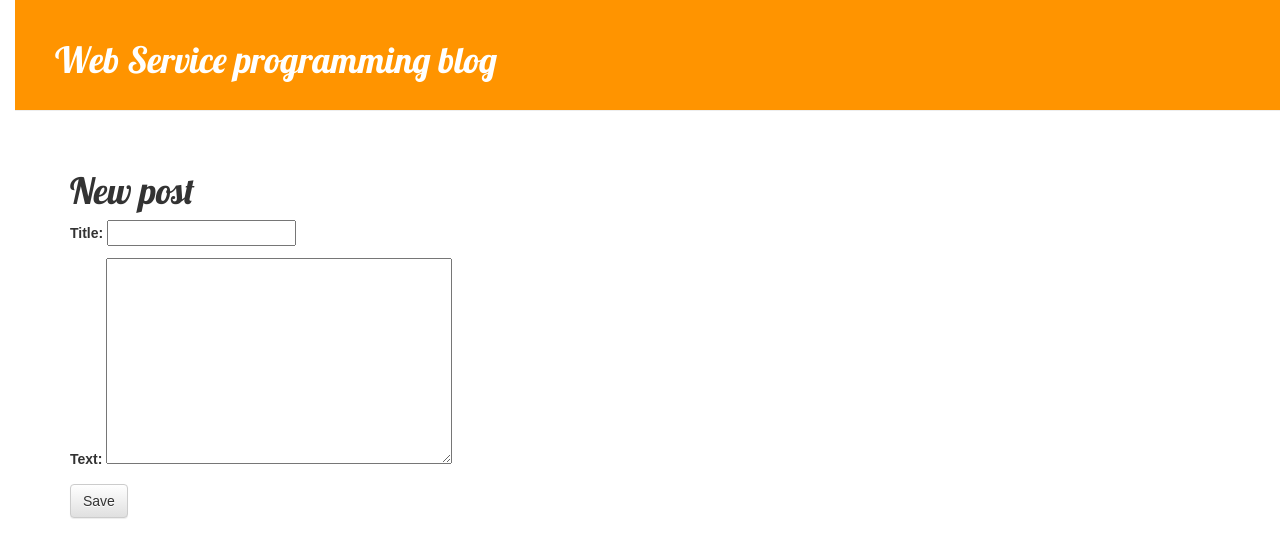
After one commit to Han019/django_blog, a Django app: page /post/new/ in a window 1280 px wide. The commit adds this page. Shown: the top 558 px of the page. Run offline with Django 4.2, Linux system fonts and the light colour scheme; some libraries are stand-ins or nearby versions.

Commit message:
실습과제10

```diff
--- /dev/null
+++ b/blog/forms.py
@@ -0,0 +1,8 @@
+from django import forms
+from .models import Post
+
+class PostForm(forms.ModelForm):
+
+    class Meta:
+        model = Post
+        fields = ('title', 'text',)
--- /dev/null
+++ b/blog/static/css/blog.css
@@ -0,0 +1,52 @@
+body {
+    padding-left: 15px;
+    font-family: Arial, sans-serif;
+    color: #333333;
+    background-color: #ffffff;
+}
+
+.page-header {
+    background-color: #ff9400;
+    margin-top: 0;
+    margin-bottom: 40px;
+    padding: 20px 20px 20px 40px;
+}
+
+.page-header h1,
+.page-header h1 a,
+.page-header h1 a:visited,
+.page-header h1 a:active {
+    color: #ffffff;
+    font-size: 36px;
+    text-decoration: none;
+}
+
+h1,
+h2,
+h3,
+h4 {
+    font-family: 'Lobster', cursive;
+}
+
+.content {
+    margin-left: 40px;
+}
+
+.post {
+    margin-bottom: 70px;
+}
+
+.post h1 a,
+.post h1 a:visited {
+    color: #000000;
+    text-decoration: none;
+}
+
+.post h1 a:hover {
+    color: #ff9400;
+}
+
+.date {
+    color: #828282;
+    font-size: 14px;
+}
--- /dev/null
+++ b/blog/templates/blog/base.html
@@ -0,0 +1,30 @@
+{% load static %}
+<!DOCTYPE html>
+
+<html>
+    <head>
+        <title>Web Service programming blog</title>
+        <link rel="stylesheet" href="//maxcdn.bootstrapcdn.com/bootstrap/3.2.0/css/bootstrap.min.css">
+        <link rel="stylesheet" href="//maxcdn.bootstrapcdn.com/bootstrap/3.2.0/css/bootstrap-theme.min.css">
+        <link href='//fonts.googleapis.com/css?family=Lobster&subset=latin,latin-ext' rel='stylesheet' type='text/css'>
+        <link rel="stylesheet" href="{% static 'css/blog.css' %}">
+    </head>
+
+    <body>
+        <div class="page-header">
+            {% if user.is_authenticated %}
+                <a href="{% url 'post_new' %}" class="top-menu"><span class="glyphicon glyphicon-plus"></span></a>
+            {% endif %}
+            <h1><a href="/">Web Service programming blog</a></h1>
+        </div>
+        <div class="content container">
+            <div class="row">
+                <div class ="col-md-8">
+                    {% block content %}
+                    {% endblock %}
+                </div>
+            </div>
+        </div>
+    </body>
+
+</html>
--- /dev/null
+++ b/blog/templates/blog/post_edit.html
@@ -0,0 +1,8 @@
+{% extends 'blog/base.html' %}
+{% block content %}
+    <h1>New post</h1>
+    <form method="POST" class="post-form">{% csrf_token %}
+        {{form.as_p}}
+        <button type="submit" class="save btn btn-default">Save</button>
+    </form>
+{% endblock %}
--- a/blog/urls.py
+++ b/blog/urls.py
@@ -2,5 +2,8 @@ from django.urls import path
 from . import views
 
 urlpatterns=[
-    path('', views.post_list,name='post_list')
+    path('', views.post_list,name='post_list'),
+    path("post/<int:pk>/", views.post_detail, name = 'post_detail'),
+    path("post/new/", views.post_new,name="post_new"),
+    path("post/<int:pk>/edit/", views.post_edit,name="post_edit"),
 ]
--- a/blog/views.py
+++ b/blog/views.py
@@ -1,5 +1,41 @@
+from blog.forms import PostForm
 from django.shortcuts import render
-
+from django.utils import timezone
+from django.shortcuts import render, get_object_or_404
+from .models import Post
+from django.shortcuts import redirect
 # Create your views here.
 def post_list(request):
-    return render(request, "blog/post_list.html", {})
+    posts=Post.objects.filter(published_date__lte=timezone.now()).order_by("published_date")
+    return render(request,'blog/post_list.html',{'posts':posts})
+
+def post_detail(request,pk):
+    post= get_object_or_404(Post,pk=pk)
+    return render(request,'blog/post_detail.html',{'post':post})
+
+def post_new(request):
+    if request.method == "POST":
+        form = PostForm(request.POST)
+        if form.is_valid():
+            post = form.save(commit=False)
+            post.author = request.user
+            post.published_date=timezone.now()
+            post.save()
+            return redirect('post_detail',pk=post.pk)
+    else:
+        form=PostForm()
+    return render(request, 'blog/post_edit.html',{'form':form})
+
+def post_edit(request, pk):
+    post=get_object_or_404(Post, pk=pk)
+    if request.method=="POST":
+        form = PostForm(request.POST, instance=post)
+        if form.is_valid():
+            post = form.save(commit=False)
+            post.author = request.user
+            post.published_date=timezone.now()
+            post.save()
+            return redirect('post_detail',pk=post.pk)
+    else:
+        form=PostForm(instance=post)
+    return render(request, 'blog/post_edit.html',{'form':form})
```
Also changed, not shown: blog/templates/blog/post_detail.html (added, +18 -0 lines), blog/templates/blog/post_list.html (+15 -2 lines).
